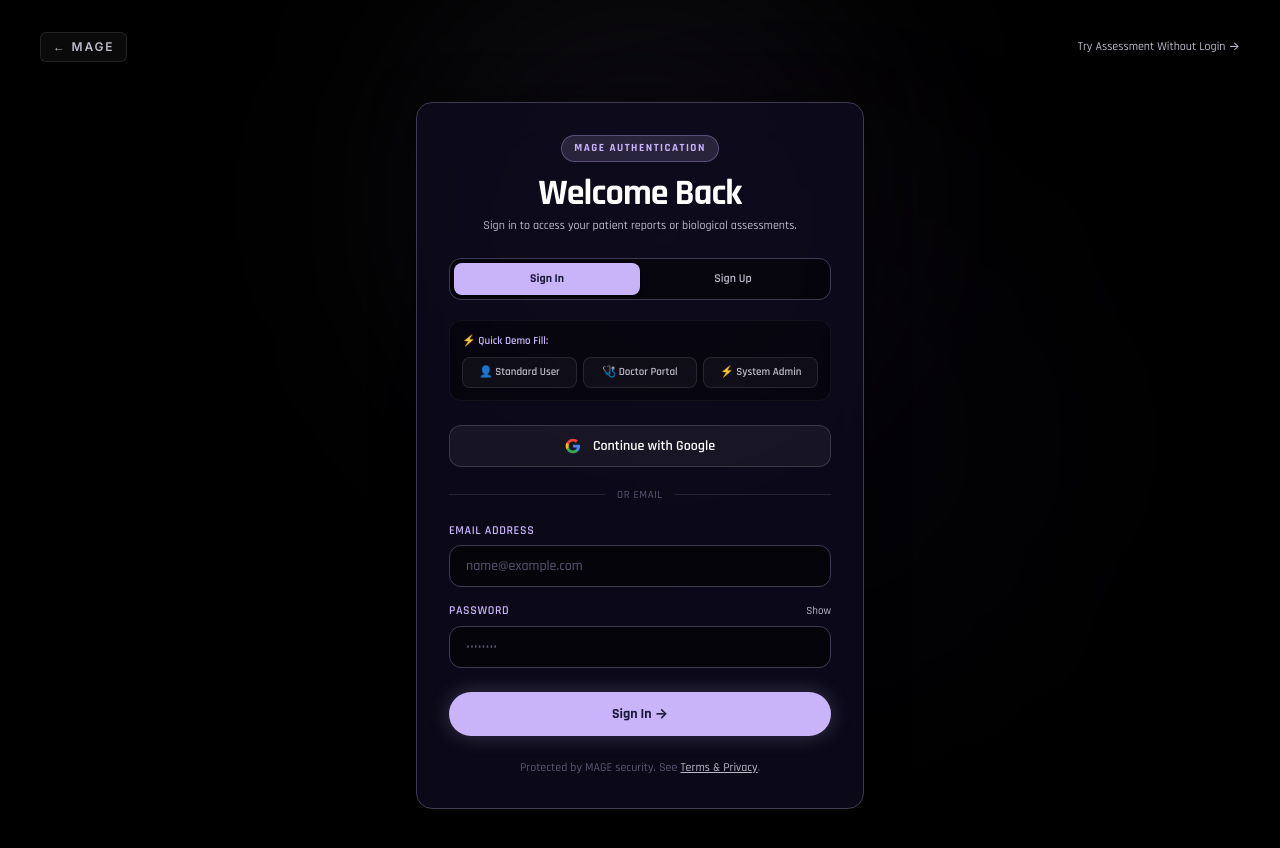
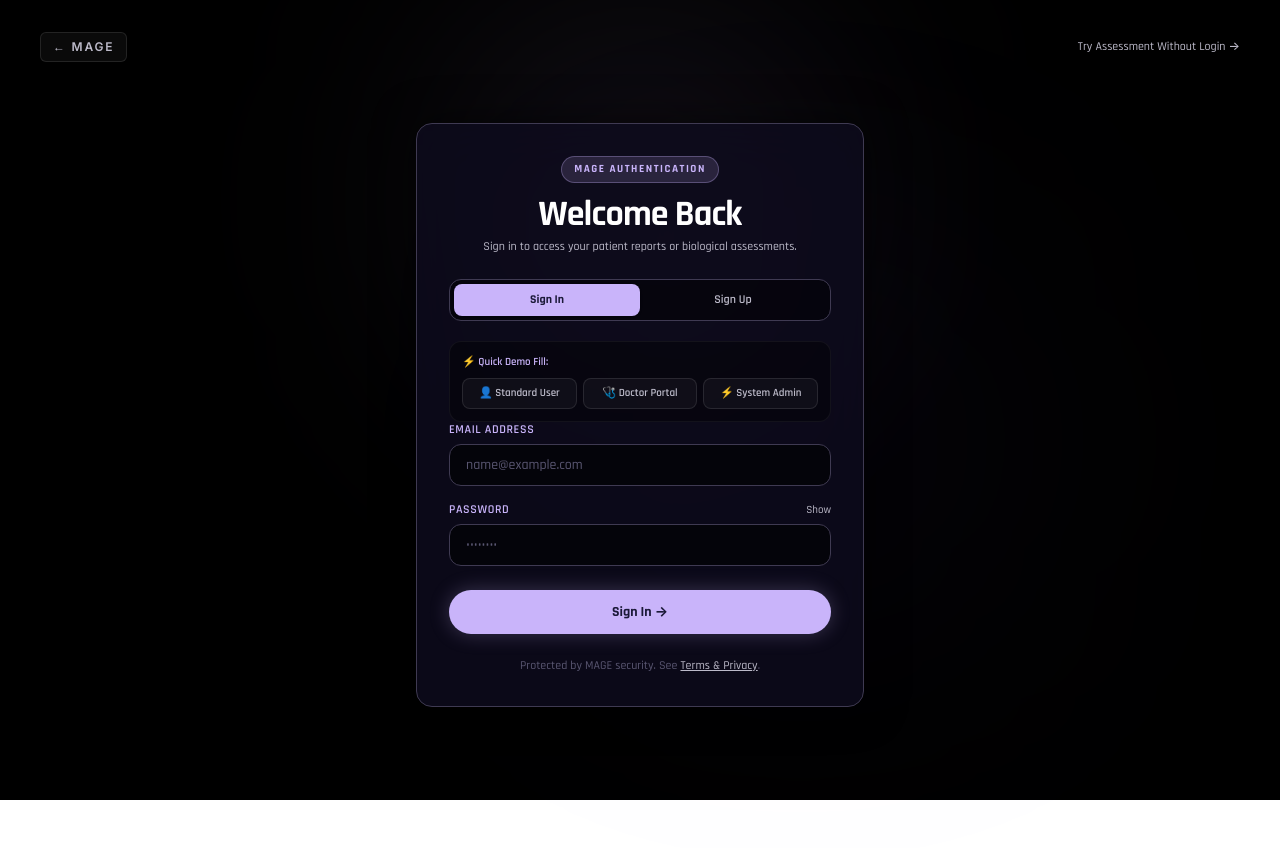
Before and after one commit to ixabrar/MAGE, a Next.js app in the folder frontend/: page /auth/signin in a window 1280 px wide. Shown: the top 848 px of the page. After the commit the page ends 800 px from the top, so only its background shows below. Built offline with nearby package versions, Linux system fonts and the light colour scheme; no server answers.

Commit message:
Fixed the error

```diff
--- a/frontend/app/auth/signin/page.tsx
+++ b/frontend/app/auth/signin/page.tsx
@@ -246,28 +246,6 @@
               </div>
             )}
 
-            {/* Google OAuth Button */}
-            <div className="mt-6">
-              <a
-                href="/api/auth/signin/google"
-                className="flex w-full items-center justify-center gap-3 rounded-xl border border-white/15 bg-white/5 px-4 py-2.5 text-sm font-semibold text-white transition-all hover:bg-white/10 hover:border-white/30"
-              >
-                <svg aria-hidden="true" viewBox="0 0 24 24" className="h-4 w-4">
-                  <path fill="#4285F4" d="M22.56 12.25c0-.78-.07-1.53-.2-2.25H12v4.26h5.92a5.06 5.06 0 0 1-2.2 3.32v2.77h3.57c2.08-1.92 3.28-4.74 3.28-8.1z" />
-                  <path fill="#34A853" d="M12 23c2.97 0 5.46-.98 7.28-2.66l-3.57-2.77c-.98.66-2.23 1.06-3.71 1.06-2.86 0-5.29-1.93-6.16-4.53H2.18v2.84C3.99 20.53 7.7 23 12 23z" />
-                  <path fill="#FBBC05" d="M5.84 14.09c-.22-.66-.35-1.36-.35-2.09s.13-1.43.35-2.09V7.07H2.18C1.43 8.55 1 10.22 1 12s.43 3.45 1.18 4.93l2.85-2.22.81-.62z" />
-                  <path fill="#EA4335" d="M12 5.38c1.62 0 3.06.56 4.21 1.64l3.15-3.15C17.45 2.09 14.97 1 12 1 7.7 1 3.99 3.47 2.18 7.07l3.66 2.84c.87-2.6 3.3-4.53 6.16-4.53z" />
-                </svg>
-                Continue with Google
-              </a>
-            </div>
-
-            <div className="my-5 flex items-center gap-3">
-              <div className="h-px flex-1 bg-white/10" />
-              <span className="text-[11px] uppercase tracking-wider text-[#5a5772]">or email</span>
-              <div className="h-px flex-1 bg-white/10" />
-            </div>
-
             {/* Credentials Form */}
             <form onSubmit={handleSubmit} className="space-y-4">
               {mode === "signup" && (
--- a/frontend/src/components/DashboardShell.tsx
+++ b/frontend/src/components/DashboardShell.tsx
@@ -30,9 +30,10 @@
     return pathname.startsWith(href);
   };
 
-  const handleSignOut = () => {
+  const handleSignOut = async () => {
     try { localStorage.removeItem("mage_access_token"); localStorage.removeItem("mage_refresh_token"); localStorage.removeItem("mage_user"); } catch {}
-    signOut({ callbackUrl: "/login" });
+    await signOut({ redirect: false });
+    window.location.replace("/auth/signin");
   };
 
   return (
```
Also changed, not shown: frontend/app/dashboard/page.tsx (+4 -4 lines).
